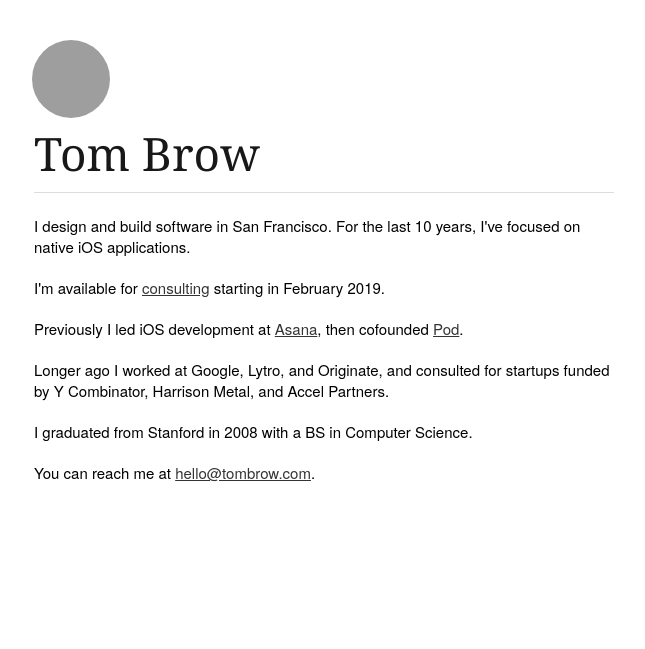
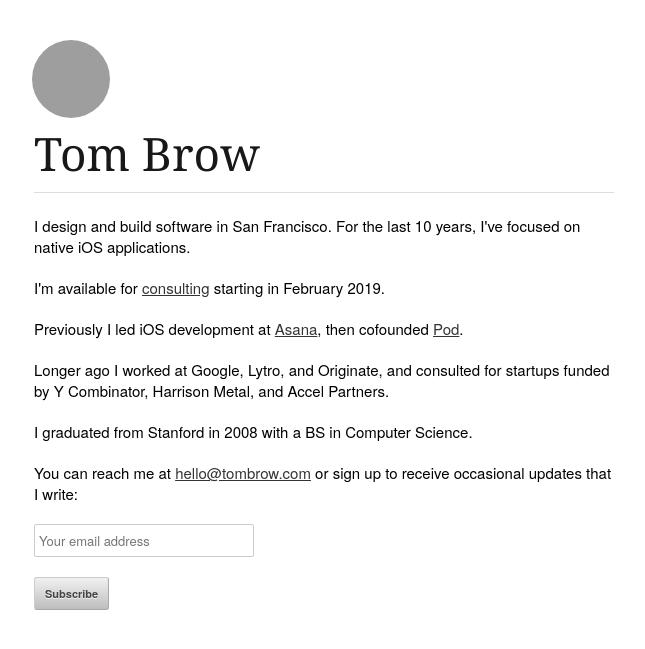
Before and after one commit to brow/rebeccabutler.org, a Jekyll site: the page built from index.html, in a window 1280 px wide, cut to the strip 0-649 px from the top of the page. Shown: the whole strip, without its empty margins (306-951 px from the left). Built offline with Jekyll 4.4.1, drawn with Linux system fonts in a browser that asks for light colours; grey boxes are pictures that could not be loaded.

Commit message:
newsletter subscription form

```diff
--- a/index.html
+++ b/index.html
@@ -20,6 +20,11 @@
 
     <p>I graduated from Stanford in 2008 with a BS in Computer Science.</p>
 
-    <p>You can reach me at <a href="mailto:hello@tombrow.com">hello@tombrow.com</a>.</p>
+    <p>You can reach me at <a href="mailto:hello@tombrow.com">hello@tombrow.com</a> or sign up to receive occasional updates that I write:</p>
+     <form action="https://tinyletter.com/brow" method="post" target="popupwindow" onsubmit="window.open('https://tinyletter.com/brow', 'popupwindow', 'scrollbars=yes,width=800,height=600');return true">
+       <input type="text" placeholder="Your email address" name="email" id="tlemail" />
+       <input type="hidden" value="1" name="embed"/>
+       <input type="submit" value="Subscribe" />
+     </form>
   </div>
 </div>
```
